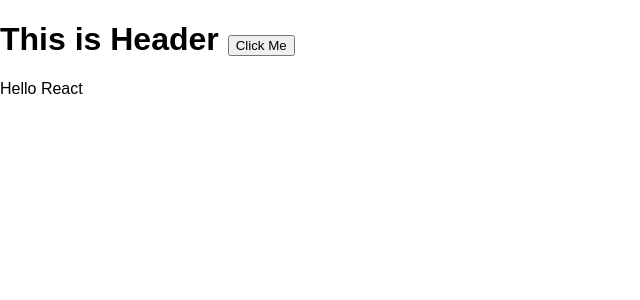
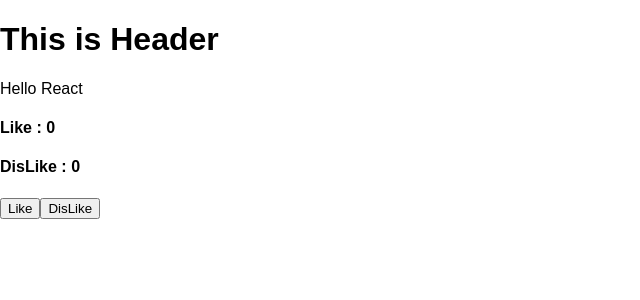
Before and after one commit to firdows/react-myapp, a React (Create React App) app: page / in a window 1280 px wide. Shown: the top 300 px of the page, without its empty margins (0-640 px from the left). Built offline with nearby package versions, Linux system fonts and the light colour scheme.

Commit message:
4.6 state

```diff
--- a/src/App.js
+++ b/src/App.js
@@ -1,16 +1,38 @@
 import React, {Component} from 'react';
 import Header from './Header';
+import FbButton from './FbButton';
 
 class App extends Component {
 
+    state = {
+        like: 0,
+        dislike: 0
+    }
     render() {
-      const titleName = "App";
+        const titleName = "App";
         return (
             <div >
                 <Header click={this.sampleFunction}/>
                 Hello React
+
+                <h4>Like : {this.state.like}</h4>
+                <h4>DisLike : {this.state.dislike}</h4>
+
+                <FbButton handleClick={this.onLike} caption="Like"/>
+                <FbButton handleClick={this.onDisLike} caption="DisLike"/>
             </div>
         );
+    }
+
+    onLike = () => {
+        this.setState({
+            like: this.state.like + 1
+        })
+    }
+    onDisLike = () => {
+        this.setState({
+            dislike: this.state.dislike + 1
+        })
     }
 
     sampleFunction = () => {
--- /dev/null
+++ b/src/FbButton.js
@@ -0,0 +1,8 @@
+import React from 'react';
+
+ const FbButton = (props) => {
+    return (
+        <button onClick={props.handleClick}>{props.caption}</button>
+    )
+}
+export default FbButton
--- a/src/Header.js
+++ b/src/Header.js
@@ -1,7 +1,4 @@
 import React, {Component} from 'react';
-
-// const Header = (props) => {     return (         <div>             <h1>This
-// is Header {props.title}</h1>         </div>     ) } export default Header
 
 class Header extends Component {
 
@@ -9,9 +6,7 @@ class Header extends Component {
         return (
             <div >
                 <h1>
-                    This is Header {this.props.title}
-
-                    <button onClick={this.props.click}>Click Me</button>
+                    This is Header
                 </h1>
             </div>
         )
```
